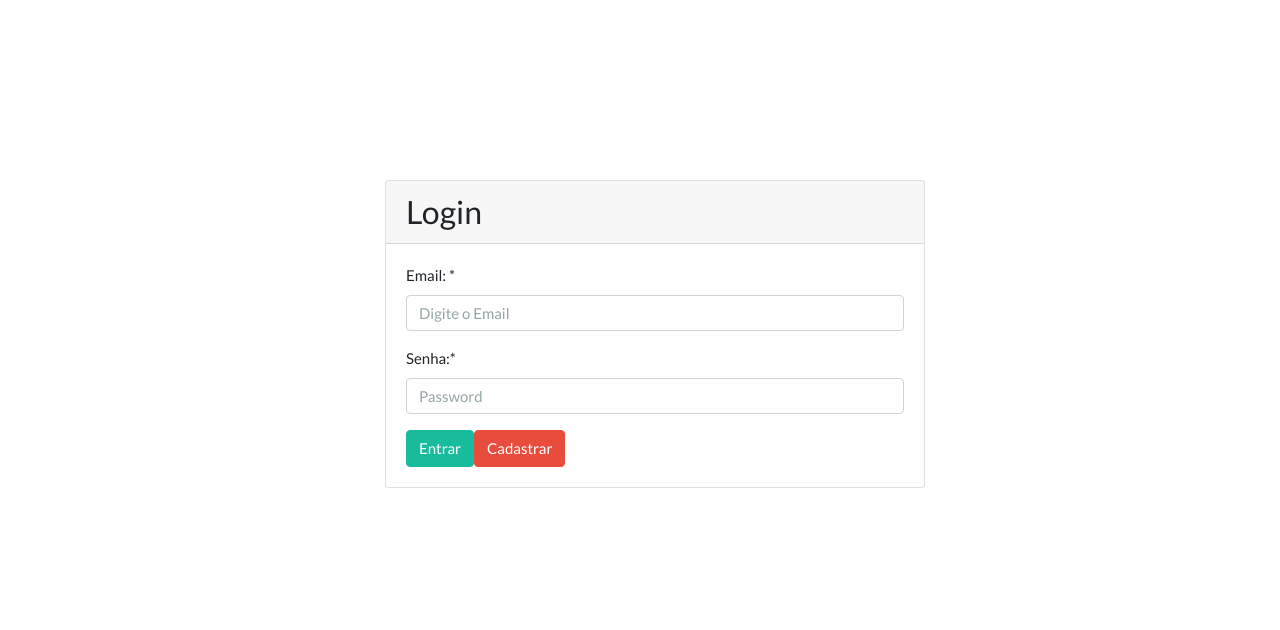
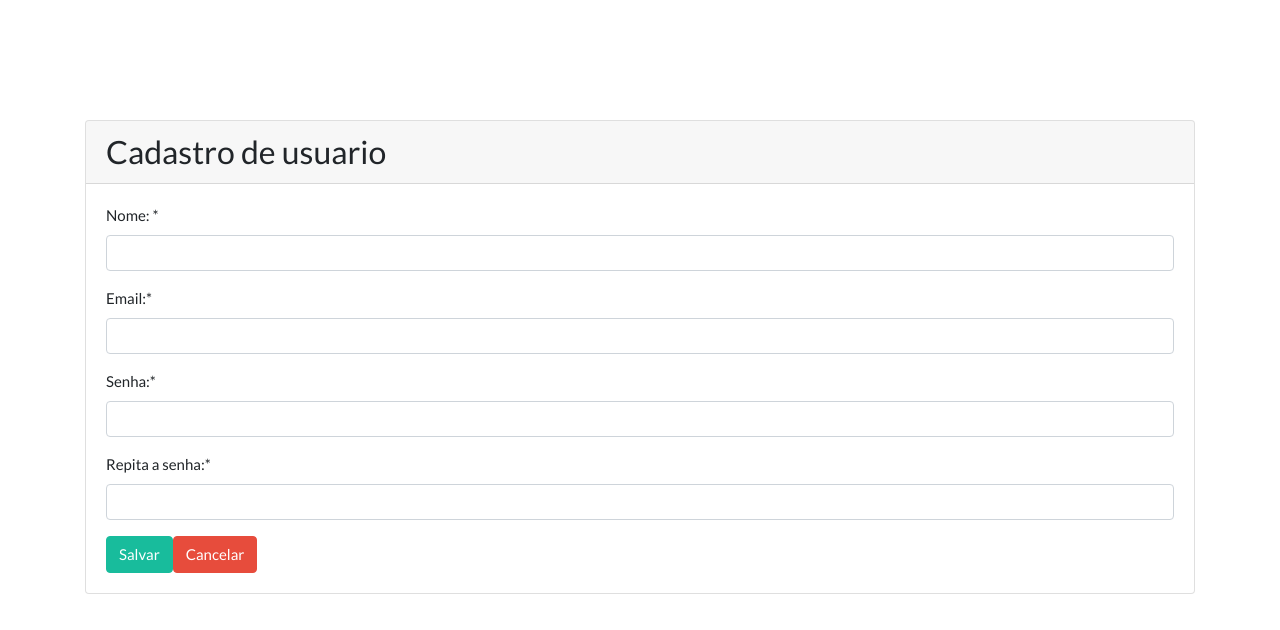
Before and after one commit to Enocp/minhaFinanca-frontEnd-reactJs, a React (Create React App) app: page / in a window 1280 px wide. Shown: the top 630 px of the page. Built offline with nearby package versions, Linux system fonts and the light colour scheme.

Commit message:
cadastar usuario

```diff
--- a/src/App.js
+++ b/src/App.js
@@ -2,6 +2,7 @@
 import 'bootswatch/dist/flatly/bootstrap.css'
 import Login from './views/login'
 import './custom.css'
+import CadastroUsuario from './views/cadastroUsuario'
 //import logo from './logo.svg';
 //import './App.css';
 
@@ -12,7 +13,7 @@
   render() {
     return (
       <div>
-        <Login />
+        <CadastroUsuario />
       </div>
     )
   }
--- /dev/null
+++ b/src/views/cadastroUsuario.js
@@ -0,0 +1,63 @@
+import React from 'react'
+import Card from '../components/card'
+import FormGroup from '../components/form-group'
+
+class CadastroUsaurio extends React.Component {
+
+  state = {
+    nome: '',
+    email: '',
+    senha: '',
+    senhaRepeticao: ''
+  }
+
+  cadastrar =() =>{
+     console.log(this.state)
+  }
+
+
+  render() {
+
+
+    return (
+      <div className="container">
+        <Card title="Cadastro de usuario">
+          <div className="row">
+            <div className="col-lg-12">
+              <div className="bs-component">
+                <FormGroup label="Nome: *" htmlFor="inputNome ">
+                  <input type="text"
+                    id="inputNome" className="form-control"
+                    name="nome"
+                    onChange={e => this.setState({ nome: e.target.value })} />
+                </FormGroup >
+                <FormGroup label="Email:*" htmlFor="inputEmail">
+                  <input type="email"
+                    id="inputEmail" className="form-control"
+                    name="email"
+                    onChange={e => this.setState({ email: e.target.value })} />
+                </FormGroup>
+                <FormGroup label="Senha:*" htmlFor="inputSenha">
+                  <input type="password"
+                    id="inputSenha" className="form-control"
+                    name="senha"
+                    onChange={e => this.setState({ senha: e.target.value })} />
+                </FormGroup>
+                <FormGroup label="Repita a senha:*" htmlFor="inputRepitaSenha">
+                  <input type="password"
+                    id="inputSenha" className="form-control"
+                    name="senhaRepeticao"
+                    onChange={e => this.setState({ senhaRepeticao: e.target.value })} />
+                </FormGroup>
+                <button onClick={this.cadastrar} type="button" className="btn btn-success">Salvar</button>
+                <button type="button" className="btn btn-danger">Cancelar</button>
+              </div>
+            </div>
+          </div>
+        </Card>
+      </div>
+    )
+  }
+}
+
+export default CadastroUsaurio
```
